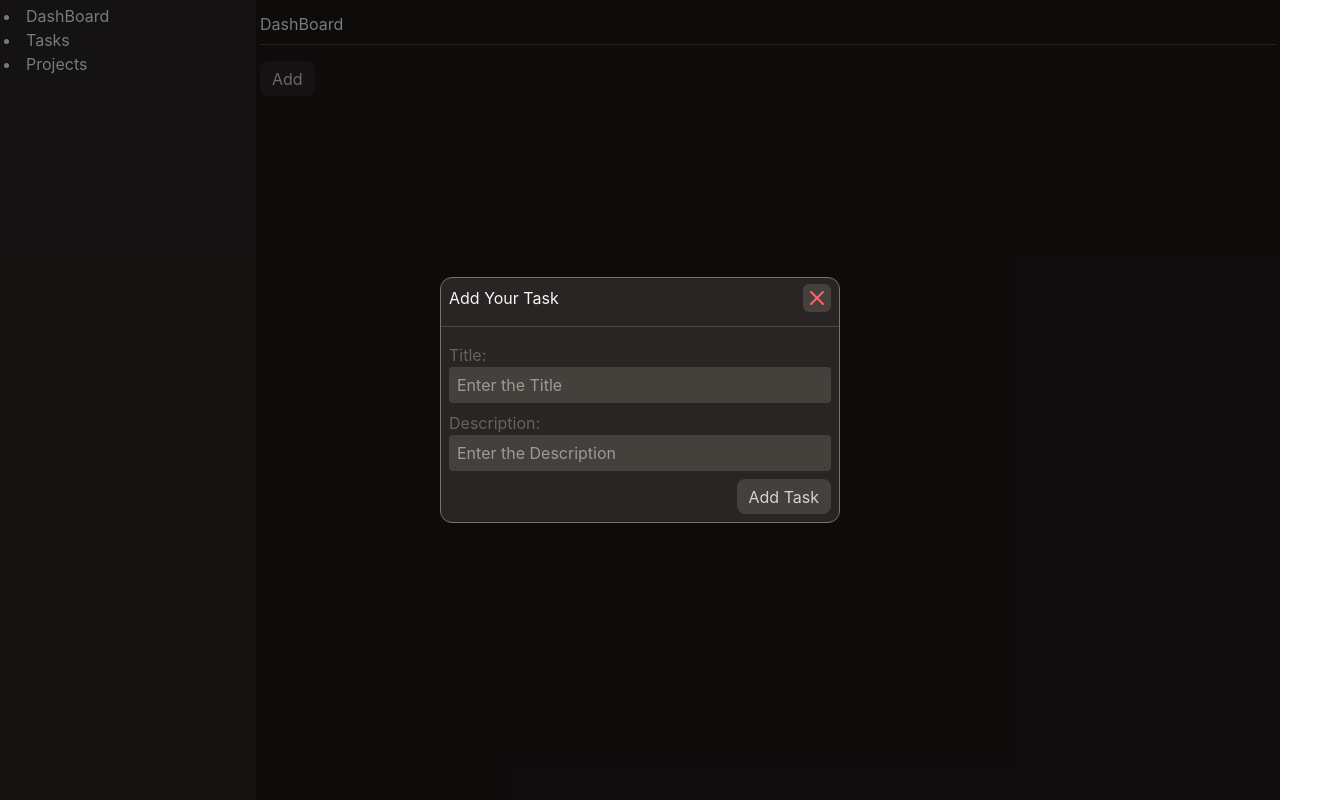
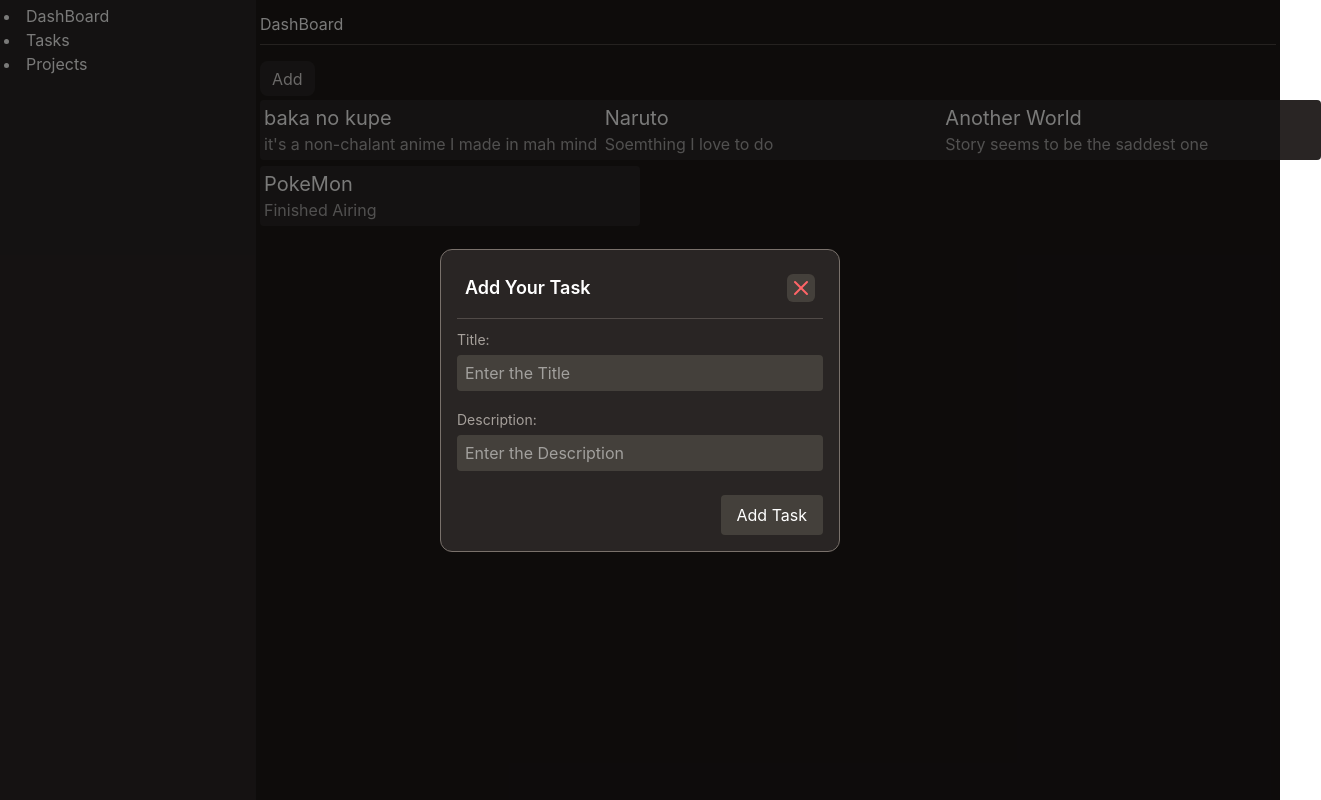
Before and after one commit to onkmade/WorkSpace, a React (Vite) app: page / in a window 1280 px wide. Both pictures are taken after a click on the button "Add". Shown: the whole page, 1321 px wide, since content can reach past the window. Built offline with nearby package versions, Linux system fonts and the light colour scheme.

Commit message:
Card Initialized

```diff
--- /dev/null
+++ b/src/components/Card.jsx
@@ -0,0 +1,14 @@
+export default function Tasks({tasks}){
+    return(
+        tasks.map( task => <Card task={task}/>)
+    );
+}
+
+function Card({task}){
+    return(
+        <article key={task.id} className="bg-stone-800 p-1 rounded-sm w-95">
+            <h1 className="text-xl">{task.title}</h1>
+            <p className="opacity-60">{task.description}</p>
+        </article>
+    )
+}
--- a/src/components/MainContent.jsx
+++ b/src/components/MainContent.jsx
@@ -1,6 +1,7 @@
 import { useState } from "react";
 import Button from "./Button";
 import Modal from "./Modal";
+import Tasks from "./Card";
 
 export function MainContentArea({children}){
     return(
@@ -10,12 +11,12 @@ export function MainContentArea({children}){
     )
 }
 
-export function MainContent({selected}){
+export function MainContent({selected, tasks}){
     return(
         <main className="flex-1 p-1">
             <MainHeader selected={selected}/>
             <MainArea>
-                <MainAreaSection />
+                <MainAreaSection todotask={tasks}/>
             </MainArea>
         </main>
     );
@@ -39,7 +40,7 @@ function MainArea({children}){
     }
 
     return(
-        <div>
+        <div className="">
             <Button onClick={() => setIsClose(!isOpen)}>Add</Button>
             <Modal isOpen={isOpen} onHandleClose={handleClose}/>
             {children}
@@ -47,12 +48,22 @@ function MainArea({children}){
     );
 }
 
-function MainAreaSection(){
+function MainAreaSection({todotask}){
     return(
         <section
             className="py-1"
         >
-
+            <MainAreaArticle tasks={todotask}/>
         </section>
     );
 }
+
+function MainAreaArticle({tasks}){
+    return(
+        <div
+            className="grid grid-cols-1 sm:grid-cols-2 lg:grid-cols-3 gap-1.5 grid-cols-[repeat(auto-fill, minmax(220px, 1fr))]"
+        >
+            <Tasks tasks={tasks}/>
+        </div>
+    );
+}
--- a/src/components/Modal.jsx
+++ b/src/components/Modal.jsx
@@ -2,52 +2,53 @@ import { useState } from "react";
 import Button from "./Button";
 import { IconX } from '@tabler/icons-react';
 
-export default function Modal({onHandleClose, isOpen}){
+export default function Modal({ onHandleClose, isOpen }) {
     return(
         <div
             onClick={onHandleClose}
-            className={`absolute inset-0 bg-black/50 grid place-content-center ${isOpen ? 'block' : 'hidden'}`}
+            className={`absolute inset-0 bg-black/50 grid place-content-center ${isOpen ? 'block' : 'hidden'} z-40`}
         >
             <form
-            onClick={(e) => e.stopPropagation()}
-                className="bg-stone-800 max-w-100 w-full min-w-100 h-fit rounded-xl space-y-2 border border-stone-500"
+                onClick={(e) => e.stopPropagation()}
+                onSubmit={(e) => e.preventDefault()}
+                className="bg-stone-800 max-w-md w-100 h-fit rounded-xl space-y-2 border border-stone-500 p-4 z-50"
             >
                 <div className="flex justify-between items-center">
-                    <h1 className="p-2">Add Your Task</h1>
-                    <button className="text-red-400 size-7 bg-stone-700 grid place-content-center mx-2 rounded-md hover:text-red-500 cursor-pointer" >
-                        <IconX
-                            stroke={2}
-                            onClick={onHandleClose}
-                        />
+                    <h1 className="p-2 font-semibold text-lg text-white">Add Your Task</h1>
+                    <button
+                        type="button"
+                        onClick={onHandleClose}
+                        className="text-red-400 size-7 bg-stone-700 grid place-content-center mx-2 rounded-md hover:text-red-500 cursor-pointer"
+                    >
+                        <IconX stroke={2} />
                     </button>
                 </div>
-                <li className="list-none w-full h-px bg-stone-500/50 my-2"></li>
 
-                <div className="space-y-2 flex flex-col p-2">
+                <div className="w-full h-px bg-stone-500/50 my-2"></div>
+
+                <div className="space-y-4 flex flex-col">
                     <label htmlFor="title">
-                        <span className="text-stone-400/50 text-[16px]">
-                            Title:
-                        </span> <br />
+                        <span className="text-stone-400 text-sm">Title:</span>
                         <input
                             type="text"
                             id="title"
                             placeholder="Enter the Title"
-                            className="bg-stone-700 px-2 py-1.5 rounded-sm w-full outline-transparent transition duration-150 focus-within:outline-stone-600"
+                            className="bg-stone-700 mt-1 px-2 py-1.5 rounded-sm w-full outline-transparent transition duration-150 focus-within:outline-stone-600 text-white"
                         />
                     </label>
+
                     <label htmlFor="description">
-                        <span className="text-stone-400/50 text-[16px]">
-                            Description:
-                        </span> <br />
+                        <span className="text-stone-400 text-sm">Description:</span>
                         <input
                             type="text"
                             id="description"
                             placeholder="Enter the Description"
-                            className="bg-stone-700 px-2 py-1.5 rounded-sm w-full outline-transparent transition duration-150 focus-within:outline-stone-600"
+                            className="bg-stone-700 mt-1 px-2 py-1.5 rounded-sm w-full outline-transparent transition duration-150 focus-within:outline-stone-600 text-white"
                         />
                     </label>
-                    <span className="flex items-center justify-end">
-                        <Button className={'bg-stone-700'}>Add Task</Button>
+
+                    <span className="flex items-center justify-end pt-2">
+                        <Button className="bg-stone-700 text-white px-4 py-2 rounded">Add Task</Button>
                     </span>
                 </div>
             </form>
--- a/src/components/PageLayout.jsx
+++ b/src/components/PageLayout.jsx
@@ -6,13 +6,15 @@ export default function PageLayout(){
     const [selected, setSelected] = useState('DashBoard');
     const [todo, setTodo] = useState([
         {id: 1, title: 'baka no kupe', description: "it's a non-chalant anime I made in mah mind", status: 'incomplete'},
-        {id: 2, title: 'Naruto', description: 'Soemthing I love to do', status: 'complete'}
+        {id: 2, title: 'Naruto', description: 'Soemthing I love to do', status: 'complete'},
+        {id: 2, title: 'Another World', description: 'Story seems to be the saddest one', status: 'complete'},
+        {id: 2, title: 'PokeMon', description: 'Finished Airing', status: 'incomplete'},
     ])
 
     return(
         <MainContentArea>
             <SideBar onPageSelect={setSelected}/>
-            <MainContent selected={selected}/>
+            <MainContent selected={selected} tasks={todo}/>
         </MainContentArea>
     );
 }
```
